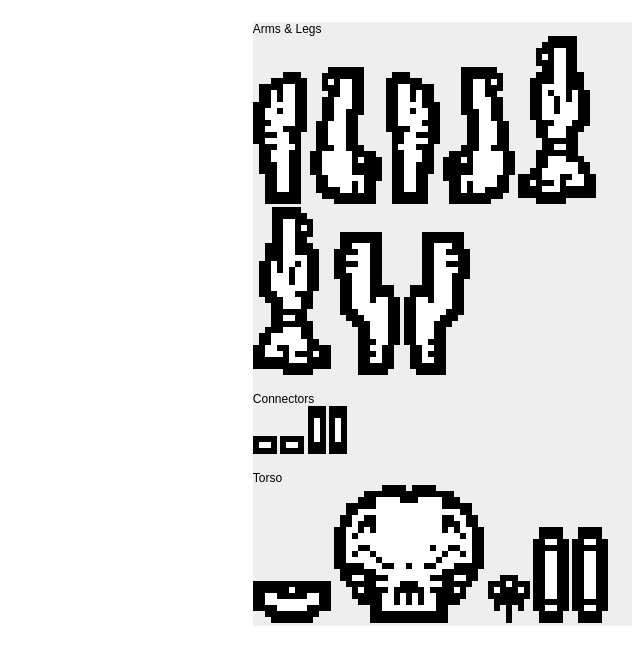
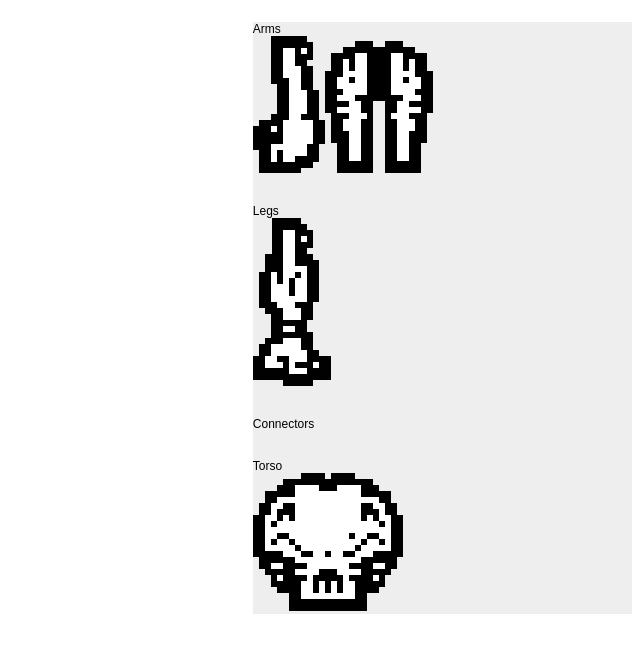
Before and after one commit to cahlan/pxlbot-creator, a plain HTML site: page index.html in a window 1280 px wide. Shown: the whole page, without its empty margins (640-1280 px from the left). Drawn offline with nearby package versions, Linux system fonts and the light colour scheme.

Commit message:
got dynamic images loading

```diff
--- a/index.html
+++ b/index.html
@@ -22,11 +22,19 @@
 <script type="text/javascript">
     $(function(){
         var selected_img = null;
-        var spacing = 6;
+        var spacing = 5;
         a = 0;
+        var drag_images = function() {
             $("img").draggable({
                 start: function(event, ui) {
+                    /* cloning, doesn't work yet
+                    var new_img = $(this).clone(true);
+                    console.log(new_img);
+                    new_img.css('top', '0px');
+                    new_img.css('left', '0px');
+                    new_img.appendTo($('.partLibrary'));
                     selected_img = $(this);
+                    */
                     $(this).css("z-index", a++);
                 },
                 drag: function(event, ui) {
@@ -58,6 +66,56 @@
                 $(this).css('top', y+'px');
                 $(this).css('left', x+'px');
             });
+        }
+
+        var load_image = function(path) {
+            var img = $('<img />').appendTo('body');
+            img.hide();
+            img.error(function(e) {
+                $(this).remove();
+                console.log("image not found, moving to next part class...");
+                curr_path_index++;
+                if(curr_path_index >= pieces.length) {
+                    curr_path_index = 0;
+                    //do nothing, we're done!
+                    console.log("done loading images");
+                    var c = 0;
+                    for (var i in all_images) {
+                        all_images[c].attr('tabindex', c.toString());
+                        c++;
+                    }
+                    drag_images();
+                }
+                else {
+                    index = 0;
+                    load_next_image();
+                }
+            });
+            img.load(function(evt) {
+                console.log("load event", evt);
+                //move image to right div
+                var i = $(evt.currentTarget);
+                console.log("image", i);
+                $('.'+pieces[curr_path_index]+'s').append(i);
+                i.show();
+                all_images.push(i);
+                load_next_image();
+            });
+            img.attr('src', path);
+        }
+
+        var all_images = [];
+        var pieces = ['arm', 'leg', 'connector', 'torso'];
+        var curr_path_index = 0;
+        var index = 0;
+        var continue_loading_images = true;
+        var load_next_image = function() {
+            if (continue_loading_images) {
+                index++;
+                load_image('imgs/'+pieces[curr_path_index]+'_'+index+'.png');
+            }
+        }
+        load_next_image();
     });
 
 </script>
@@ -66,28 +124,45 @@
 <div class="theCanvas">&nbsp;
 </div>
 <div class="partLibrary">
-Arms & Legs<br>
+Arms<br />
+    <div class="arms">
+        <!--
         <img src="imgs/arm_top_left.png" tabindex="0" />
         <img src="imgs/arm_bottom_left.png" tabindex="1" />
         <img src="imgs/arm_top_right.png" tabindex="2" />
         <img src="imgs/arm_bottom_right.png" tabindex="3" />
+        -->
+    </div>
+<br /><br />
+Legs<br />
+    <div class="legs">
+        <!--
         <img src="imgs/leg_bottom_left.png" tabindex="4" />
         <img src="imgs/leg_bottom_right.png" tabindex="5" />
         <img src="imgs/leg_top_left.png" tabindex="6" />
         <img src="imgs/leg_top_right.png" tabindex="7" />
-<br><br>
-Connectors<br>
+        -->
+    </div>
+<br /><br />
+Connectors<br />
+    <div class="connectors">
+        <!--
         <img src="imgs/connector_hip.png" tabindex="8" />
         <img src="imgs/connector_hip.png" tabindex="9" />
         <img src="imgs/connector_arm.png" tabindex="10" />
         <img src="imgs/connector_arm.png" tabindex="11" />
-<br><br>
-Torso<br>
+        -->
+     </div>
+<br /><br />
+Torso<br />
+    <div class="torsos">
+        <!--
         <img src="imgs/torso_lower.png" tabindex="12" />
         <img src="imgs/torso_upper.png" tabindex="13" />
         <img src="imgs/head_alienskull.png" tabindex="14" />
         <img src="imgs/retro_rocket.png" tabindex="15" />
         <img src="imgs/retro_rocket.png" tabindex="16" />
-
+        -->
+    </div>
 </body>
 </html>
```
Also changed, not shown: imgs/arm_0.png (added), imgs/arm_1.png (added), imgs/arm_2.png (added), imgs/arm_3.png (added), imgs/leg_0.png (added), imgs/leg_1.png (added), imgs/torso_0.png (added), imgs/torso_1.png (added). Lines whose indentation alone changed are shown as unchanged.
